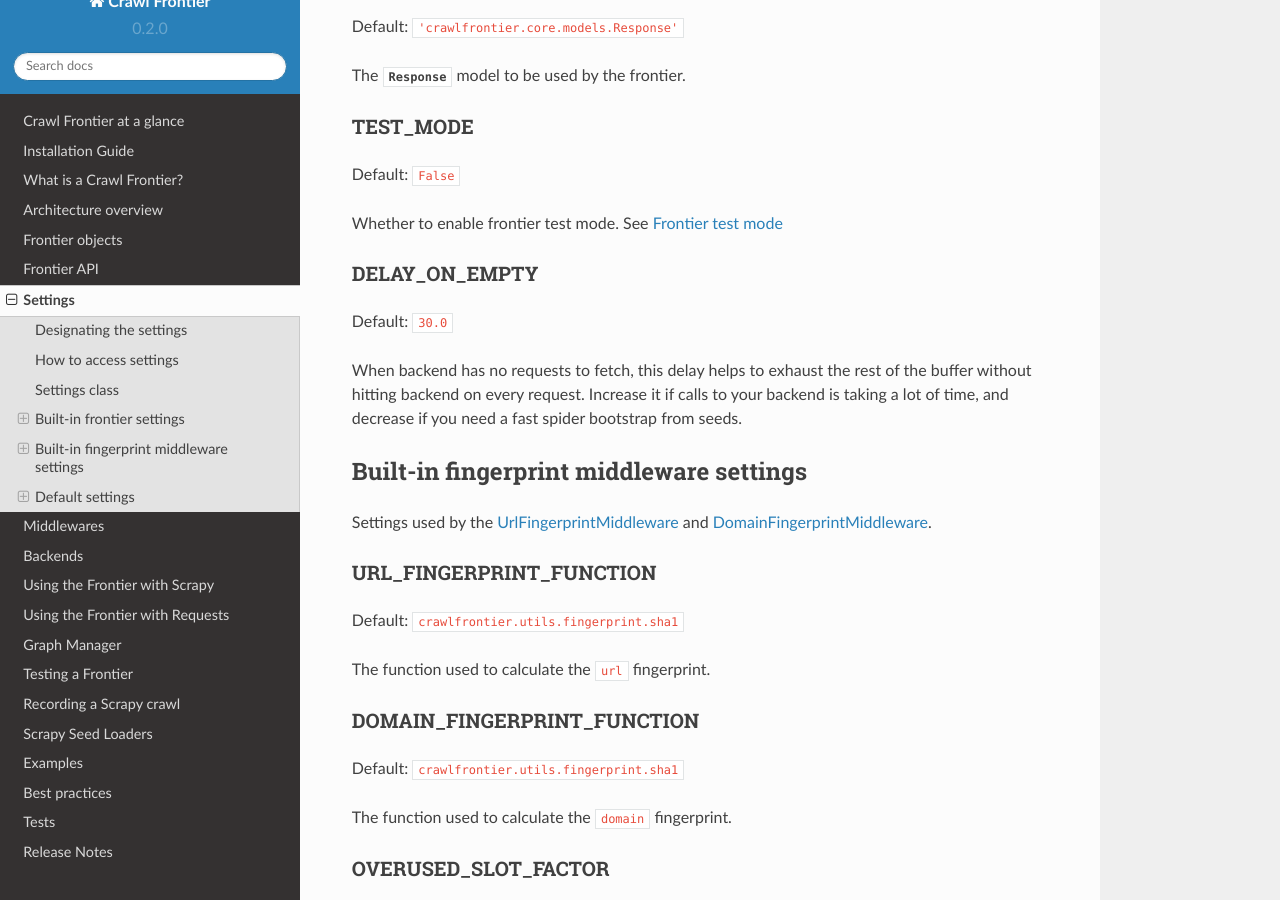
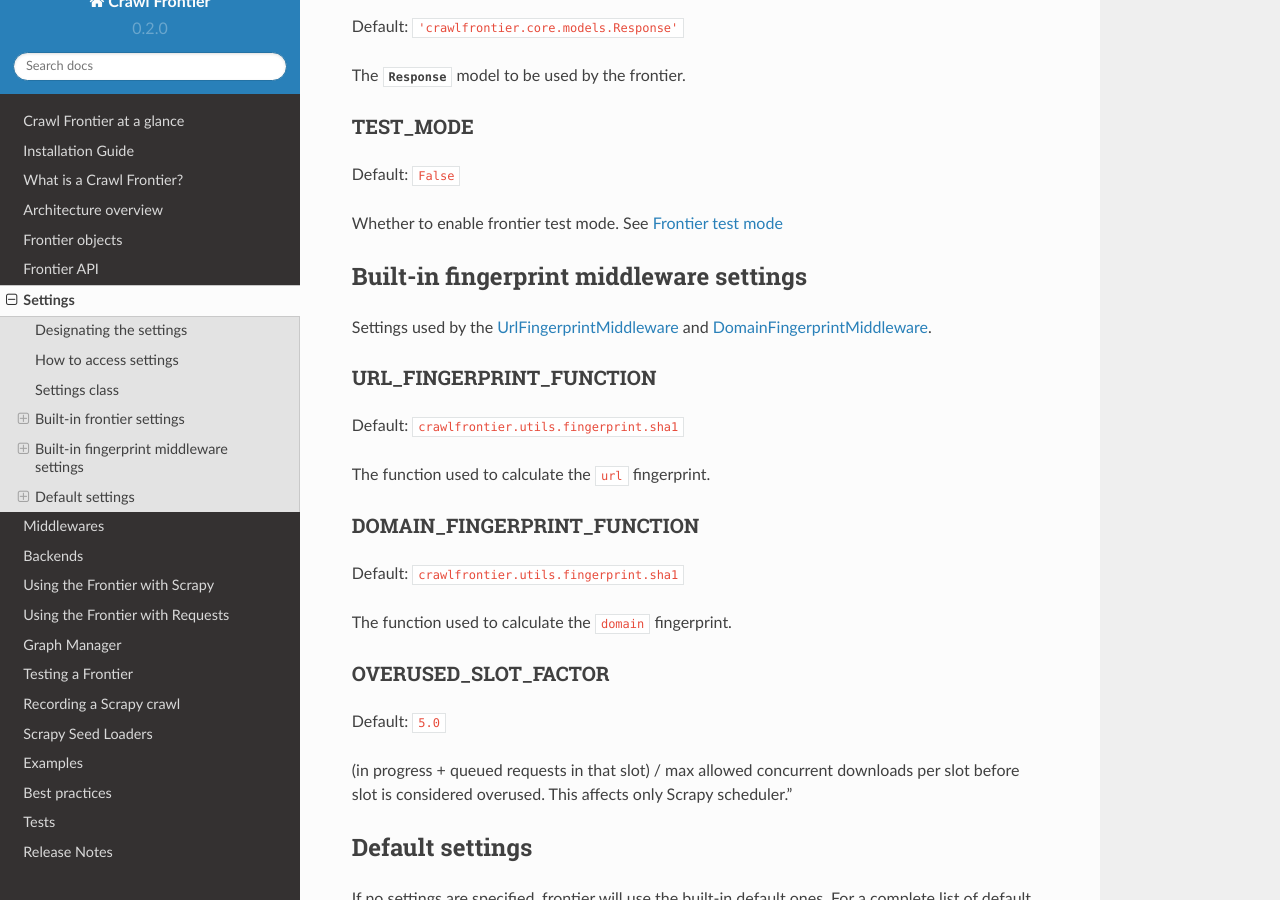
Before and after one commit to scrapinghub/frontera, a Sphinx documentation site: the page built from docs/source/topics/frontier-settings.rst, in a window 1280 px wide and 900 px high, scrolled down 2956 px. Built offline with Sphinx 7.4.7 and the Read the Docs theme 2.0.0, drawn with Linux system fonts in a browser that asks for light colours.

Commit message:
Revert "Docs update."
This reverts commit 12bdfd68e1b426a46b60d6ef41466271071ef8f3.

```diff
--- a/docs/source/topics/frontier-settings.rst
+++ b/docs/source/topics/frontier-settings.rst
@@ -173,18 +173,6 @@
 Whether to enable frontier test mode. See :ref:`Frontier test mode <frontier-test-mode>`
 
 
-.. setting:: DELAY_ON_EMPTY
-
-DELAY_ON_EMPTY
---------------
-
-Default: ``30.0``
-
-When backend has no requests to fetch, this delay helps to exhaust the rest of the buffer without hitting
-backend on every request. Increase it if calls to your backend is taking a lot of time, and decrease if you need a fast
-spider bootstrap from seeds.
-
-
 Built-in fingerprint middleware settings
 ========================================
 
```
